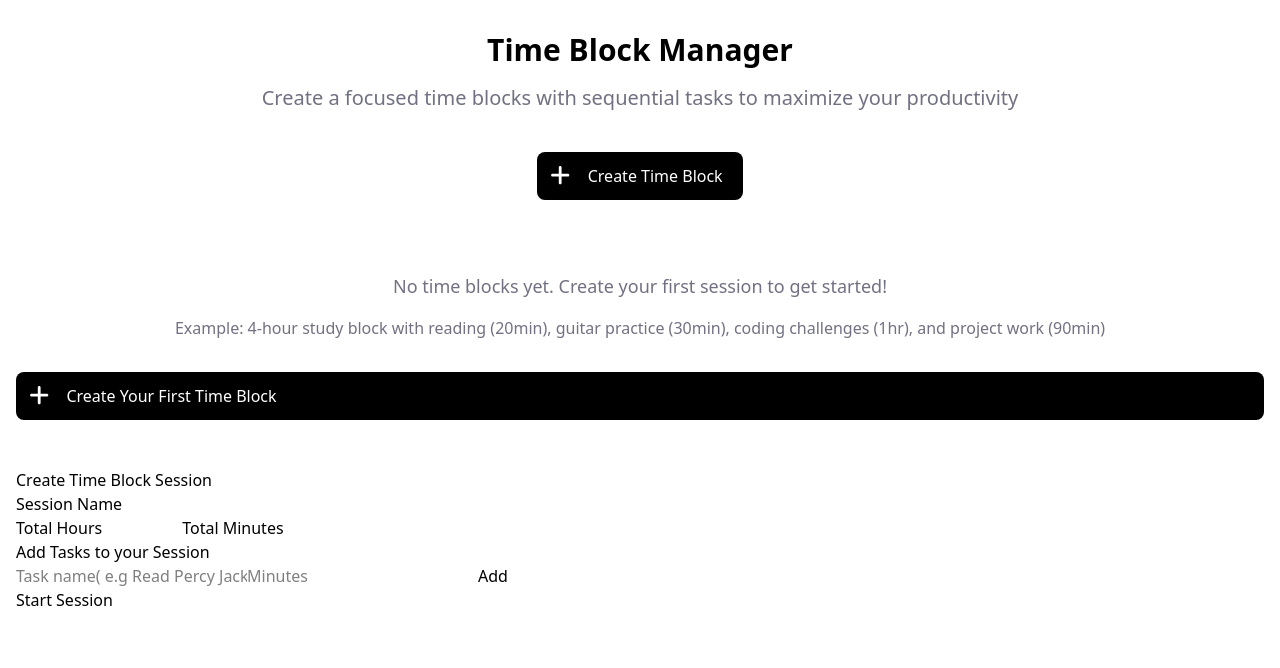
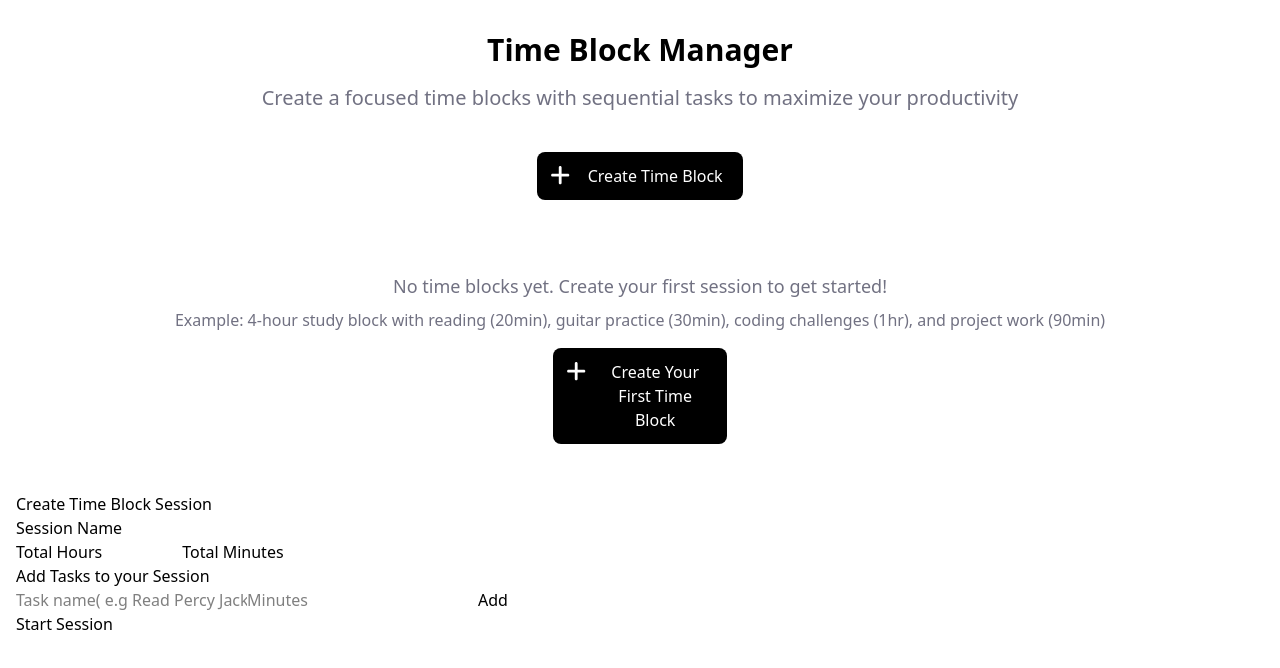
Before and after one commit to didymus707/devatine, a React (Vite) app: page / in a window 1280 px wide. Shown: the top 668 px of the page. Built offline with nearby package versions, Linux system fonts and the light colour scheme.

Commit message:
updated the home screen

```diff
--- a/src/App.tsx
+++ b/src/App.tsx
@@ -27,13 +27,13 @@ function App() {
             <p className="text-center text-lg">
               No time blocks yet. Create your first session to get started!
             </p>
-            <span className="text-md py-4">
+            <span className="text-md py-2">
               Example: 4-hour study block with reading (20min), guitar practice
               (30min), coding challenges (1hr), and project work (90min)
             </span>
 
             <div
-              className="flex bg-black p-3 rounded-lg mt-4"
+              className="flex bg-black p-3 rounded-lg mt-2 align-center justify-center w-[14%] mx-auto"
               onClick={() => {}}
             >
               <Add size="1.4em" color={"white"} classNames={["mr-4"]} />
```
